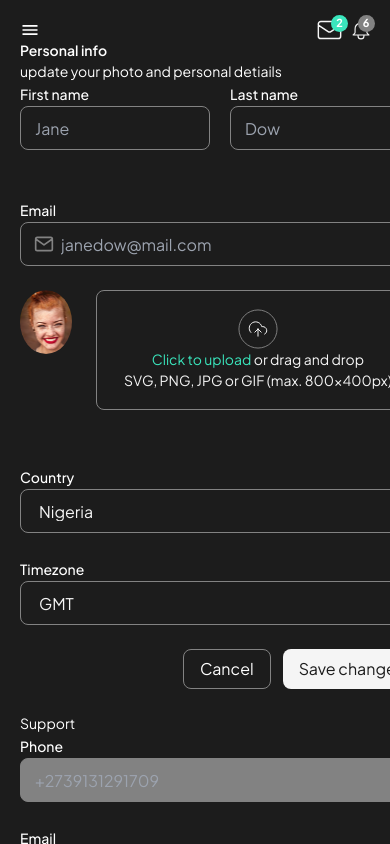
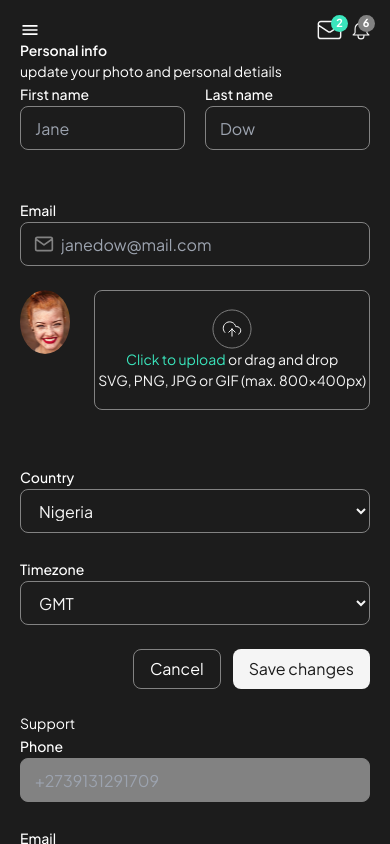
Before and after one commit to GeneralMarshal/sainte, a React (Create React App) app: page /adminsettings in a window 390 px wide. Built offline with nearby package versions, Linux system fonts and the light colour scheme.

Commit message:
responsive version of the admin settings

```diff
--- a/src/styles/AdminSettings.css
+++ b/src/styles/AdminSettings.css
@@ -93,3 +93,9 @@
     border-radius: 8px;
     color: #1c1c1c;
 }
+
+@media screen and (max-width:600px) {
+    .p-info-form, .support-form{
+        min-width: 300px;
+    }
+}
```
